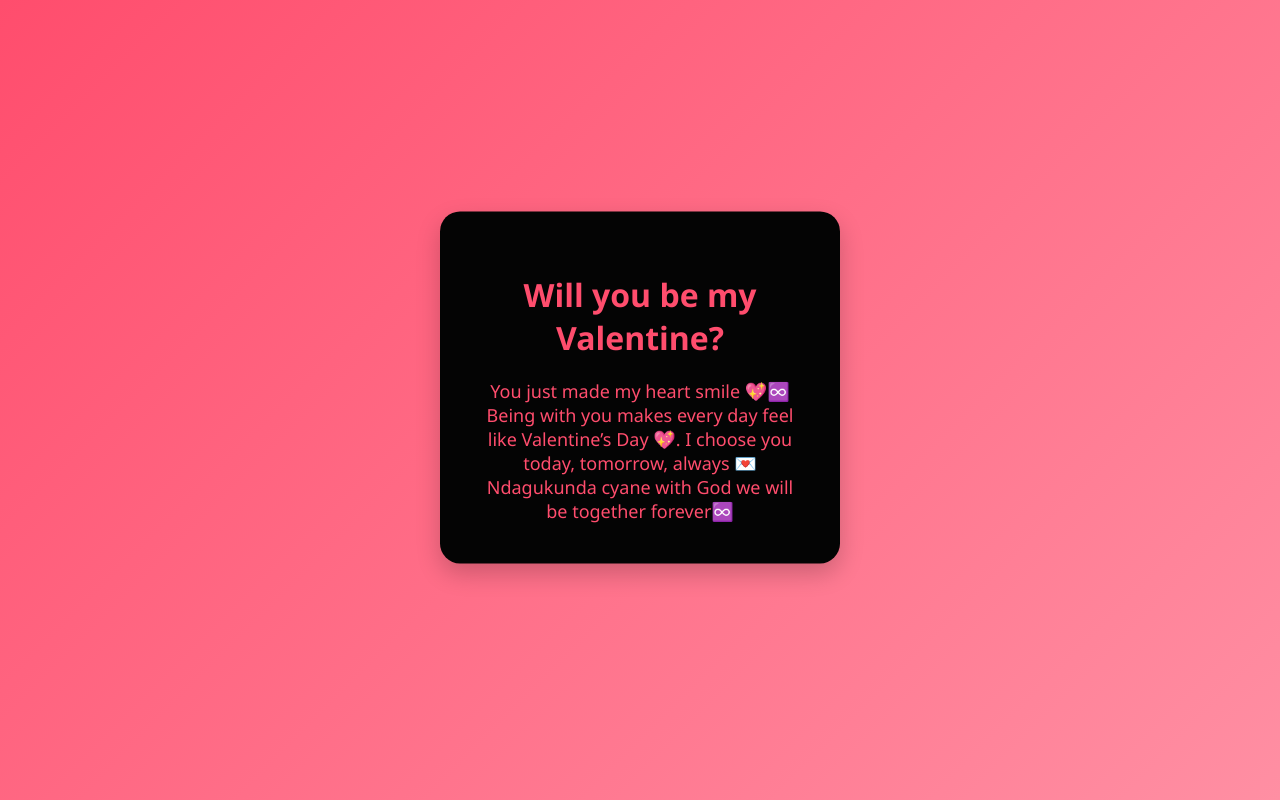
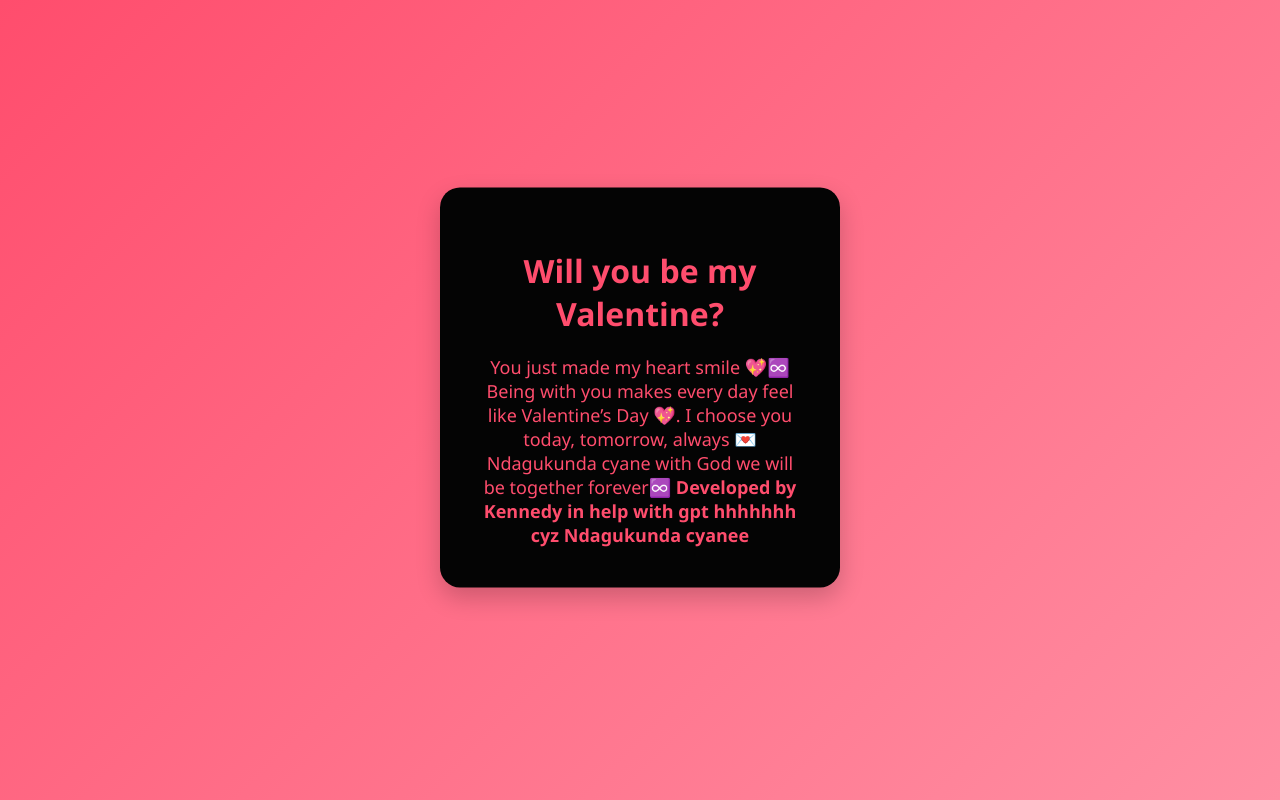
Before and after one commit to jkenn56/var, a plain HTML site: page index.html in a window 1280 px wide. Both pictures are taken after a click on the button "Yes". Drawn offline with Linux system fonts and the light colour scheme.

Commit message:
final lol

```diff
--- a/index.html
+++ b/index.html
@@ -77,6 +77,7 @@
             Being with you makes every day feel like Valentine’s Day 💖.
             I choose you today, tomorrow, always
             💌Ndagukunda cyane with God we will be together forever♾️
+            <strong><b>Developed by Kennedy in help with gpt hhhhhhh cyz Ndagukunda cyanee</b></strong>
         </div>
     </div>
 
```
